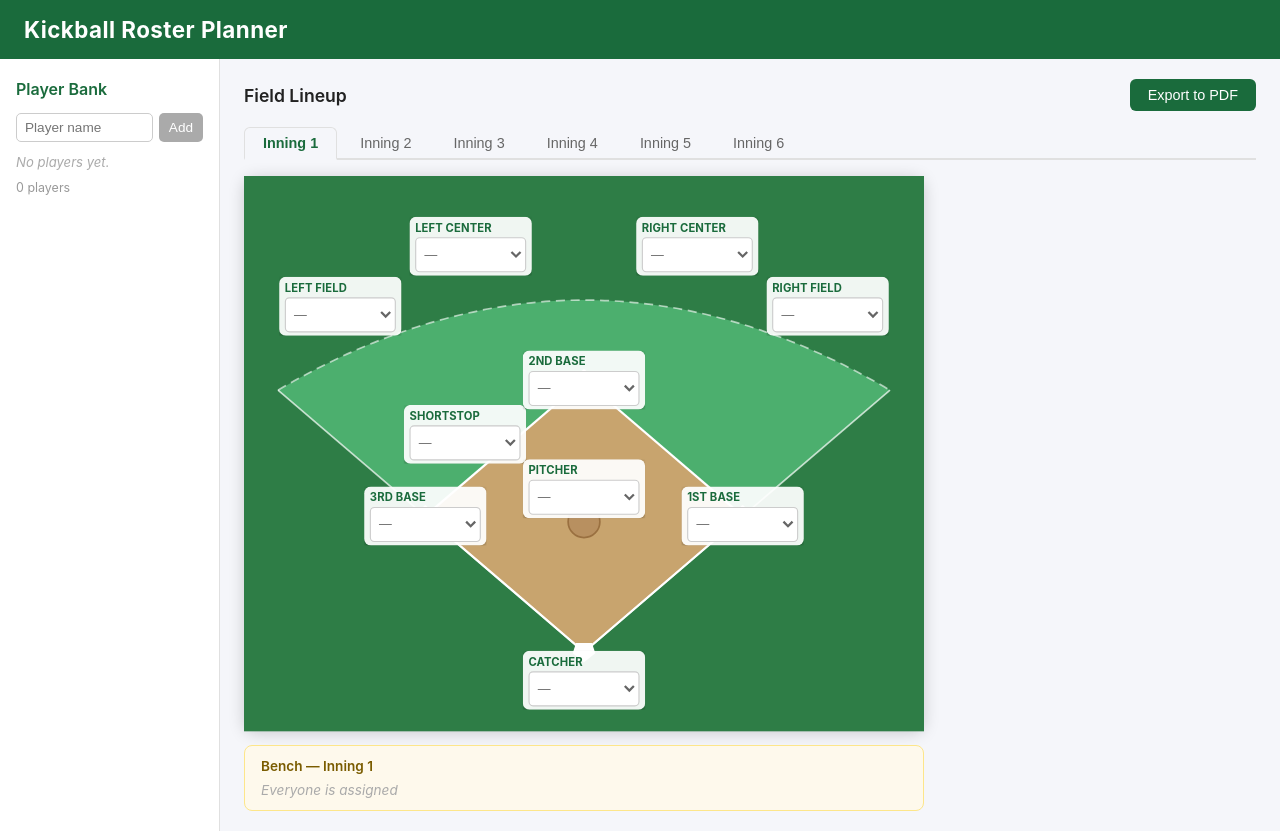
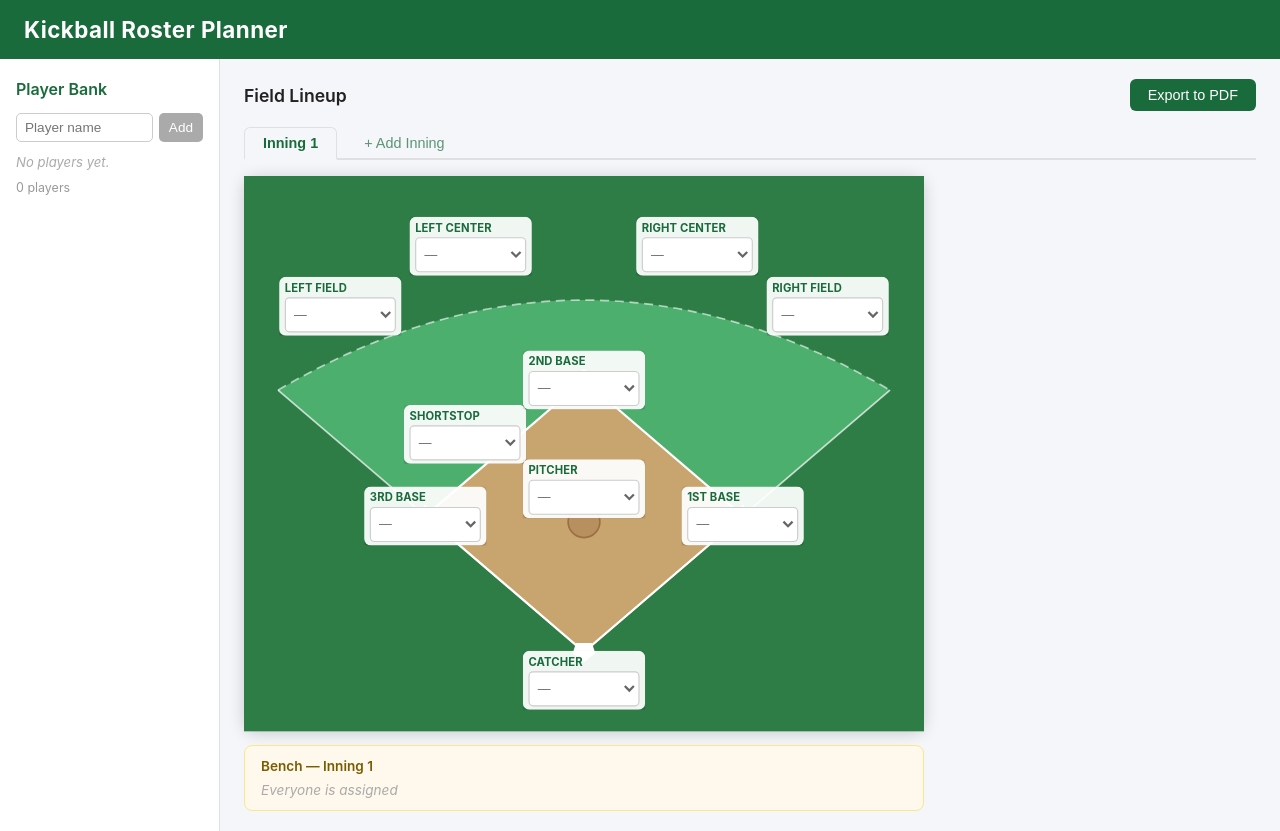
Before and after one commit to kneehaul/kickball-planner, a React (Vite) app: page / in a window 1280 px wide. Built offline with nearby package versions, Linux system fonts and the light colour scheme.

Commit message:
inning add button

```diff
--- a/src/App.css
+++ b/src/App.css
@@ -216,6 +216,18 @@ body {
   background: #f5f6fa;
 }
 
+.add-inning-btn {
+  color: #1a6b3c;
+  opacity: 0.7;
+  font-weight: 500;
+  margin-left: 4px;
+}
+
+.add-inning-btn:hover {
+  opacity: 1;
+  background: #e8f5ee;
+}
+
 /* ── Print inning label (hidden on screen) ── */
 .print-inning-label {
   display: none;
--- a/src/App.jsx
+++ b/src/App.jsx
@@ -15,23 +15,24 @@ const POSITIONS = [
   'Right Field',
 ]
 
-const INNINGS = [1, 2, 3, 4, 5, 6]
-
-function buildEmptyRoster() {
-  const roster = {}
-  for (const inning of INNINGS) {
-    roster[inning] = {}
-    for (const pos of POSITIONS) {
-      roster[inning][pos] = ''
-    }
-  }
-  return roster
+function emptyInning() {
+  const inning = {}
+  for (const pos of POSITIONS) inning[pos] = ''
+  return inning
 }
 
 export default function App() {
   const [players, setPlayers] = useState([])
-  const [roster, setRoster] = useState(buildEmptyRoster)
-  const [activeInning, setActiveInning] = useState(INNINGS[0])
+  const [innings, setInnings] = useState([1])
+  const [roster, setRoster] = useState(() => ({ 1: emptyInning() }))
+  const [activeInning, setActiveInning] = useState(1)
+
+  function addInning() {
+    const next = innings[innings.length - 1] + 1
+    setInnings(prev => [...prev, next])
+    setRoster(prev => ({ ...prev, [next]: emptyInning() }))
+    setActiveInning(next)
+  }
 
   function addPlayer(name) {
     const trimmed = name.trim()
@@ -43,7 +44,7 @@ export default function App() {
     setPlayers(prev => prev.filter(p => p !== name))
     setRoster(prev => {
       const next = {}
-      for (const inning of INNINGS) {
+      for (const inning of innings) {
         next[inning] = {}
         for (const pos of POSITIONS) {
           next[inning][pos] = prev[inning][pos] === name ? '' : prev[inning][pos]
@@ -80,7 +81,7 @@ export default function App() {
           <PlayerBank
             players={players}
             roster={roster}
-            innings={INNINGS}
+            innings={innings}
             onAdd={addPlayer}
             onRemove={removePlayer}
           />
@@ -94,7 +95,7 @@ export default function App() {
           </div>
 
           <div className="inning-tabs no-print">
-            {INNINGS.map(i => (
+            {innings.map(i => (
               <button
                 key={i}
                 className={`inning-tab${activeInning === i ? ' active' : ''}`}
@@ -103,6 +104,9 @@ export default function App() {
                 Inning {i}
               </button>
             ))}
+            <button className="inning-tab add-inning-btn" onClick={addInning}>
+              + Add Inning
+            </button>
           </div>
 
           <div className="print-inning-label">Inning {activeInning}</div>
```
